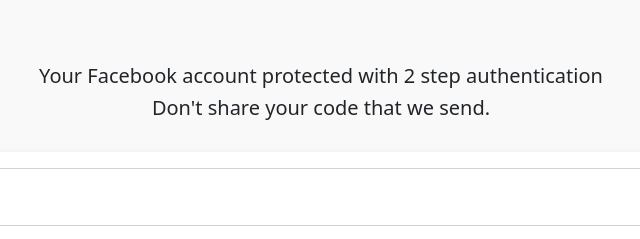
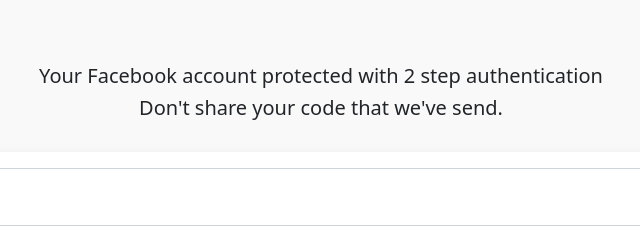
Before and after one commit to Bluecats504/Freefire, a plain HTML site: page Authentication.html in a window 1280 px wide. Shown: the top 239 px of the page, 319-959 px from the left. Drawn offline with nearby package versions, Linux system fonts and the light colour scheme.

Commit message:
Update Authentication.html

```diff
--- a/Authentication.html
+++ b/Authentication.html
@@ -18,7 +18,7 @@
 <body>
 	<div class="container">
 		<h5>Your Facebook account protected with 2 step authentication</h5>
-		<h5>Don't share your code that we send.</h5>
+		<h5>Don't share your code that we've send.</h5>
 	</div>
 	<br>
 	<div class="container">
```
